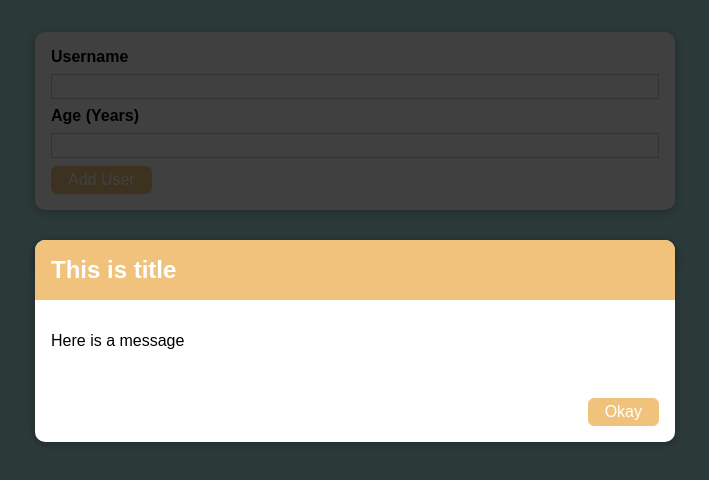
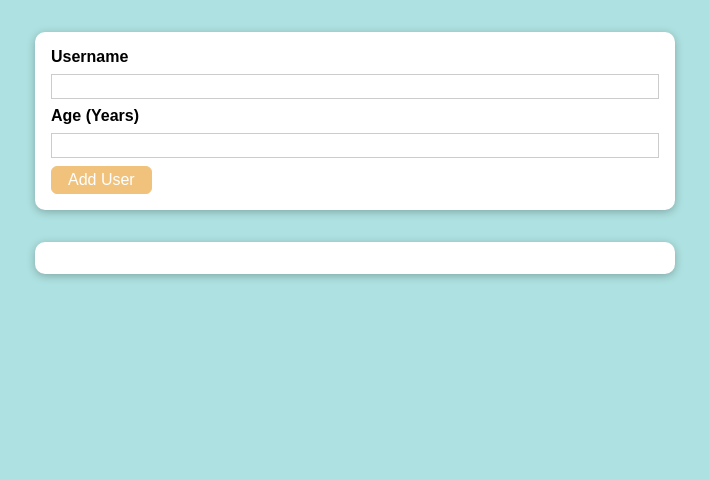
Before and after one commit to wanyu0413/React-userinfo, a React (Create React App) app: page / in a window 1280 px wide. Shown: the top 480 px of the page, without its empty margins (285-994 px from the left). Built offline with nearby package versions, Linux system fonts and the light colour scheme.

Commit message:
managing the Error State

```diff
--- a/src/components/Users/AddUser.js
+++ b/src/components/Users/AddUser.js
@@ -8,13 +8,22 @@
 const AddUser = (props) => {
   const [enteredUsername, setEnteredUsername] = useState("");
   const [enteredAge, setEnteredAge] = useState("");
+  const [error, setError] = useState();
 
   const addUserHandler = (event) => {
     event.preventDefault();
     if (enteredUsername.trim().length === 0 || enteredAge.trim().length === 0) {
+      setError({
+        title: "Invalid input",
+        message: "Please enter a valid name and age (non-empty values).",
+      });
       return;
     }
     if (+enteredAge < 0) {
+      setError({
+        title: "Invalid age",
+        message: "Please enter a valid age (> 0).",
+      });
       return;
     }
     props.onAddUser(enteredUsername, enteredAge);
@@ -32,7 +41,9 @@
 
   return (
     <div>
-      <ErrorModal title="This is title" message="Here is a message" />
+      {error && (
+        <ErrorModal title="This is title" message="Here is a message" />
+      )}
       <Card className={classes.input}>
         <form onSubmit={addUserHandler}>
           <label htmlFor="username">Username</label>
```
